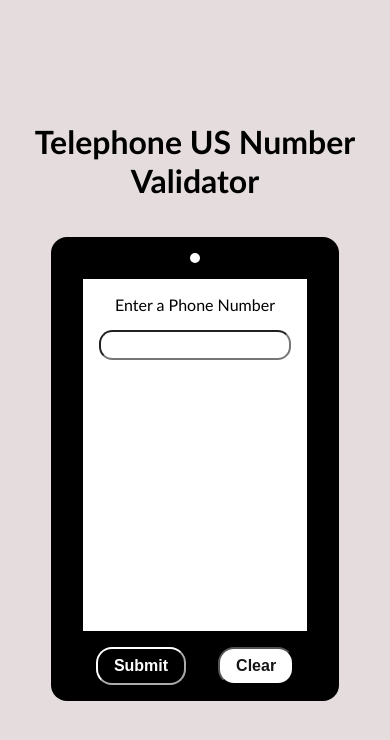
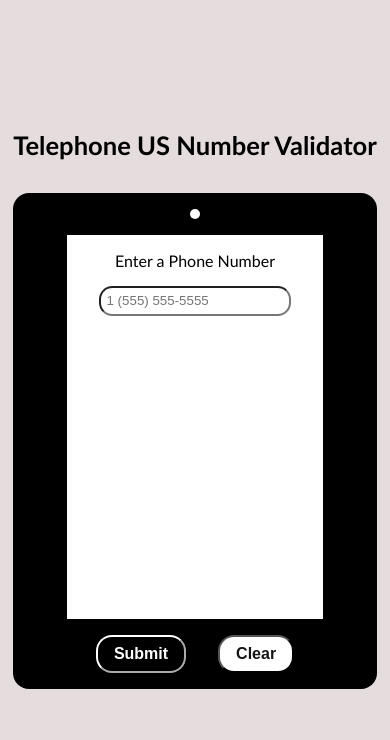
Before and after one commit to pedromst2000/FrontEnd_Projects, a plain HTML site: page Javascript algorithms and data structures (Beta)/Telephone Number Validator App/index.html in a window 390 px wide. Drawn offline with Linux system fonts and the light colour scheme.

Commit message:
style: add media queries to the phone checker app

```diff
--- a/Javascript algorithms and data structures (Beta)/Telephone Number Validator App/index.html
+++ b/Javascript algorithms and data structures (Beta)/Telephone Number Validator App/index.html
@@ -21,7 +21,11 @@
               <div class="screen-content">
                 <div class="form-group-container">
                   <label> Enter a Phone Number </label>
-                  <input type="text" id="user-input" />
+                  <input
+                    type="text"
+                    id="user-input"
+                    placeholder="1 (555) 555-5555"
+                  />
                 </div>
                 <div class="results-container">
                   <div id="results-div"></div>
--- a/Javascript algorithms and data structures (Beta)/Telephone Number Validator App/styles.css
+++ b/Javascript algorithms and data structures (Beta)/Telephone Number Validator App/styles.css
@@ -146,3 +146,50 @@ h1 {
   width: 160%;
   text-align: center;
 }
+
+/*----------------------------- Responsive Section ----------------------- */
+/* mobile small */
+@media (max-width: 320px) {
+  .title {
+    display: flex;
+    flex-wrap: wrap;
+  }
+
+  h1 {
+    font-size: 1.2em;
+  }
+}
+
+/* mobile medium */
+@media (min-width: 321px) and (max-width: 376px) {
+  .title {
+    display: flex;
+    flex-wrap: wrap;
+  }
+
+  h1 {
+    font-size: 1.4em;
+  }
+}
+
+/* mobile large*/
+@media (min-width: 377px) and (max-width: 426px) {
+  .title {
+    display: flex;
+    flex-wrap: wrap;
+  }
+
+  h1 {
+    font-size: 1.6em;
+  }
+
+  .phone-background {
+    padding: 1em 2.4em;
+  }
+
+  .screen-container {
+    width: 16em;
+    height: 24em;
+  }
+
+}
```
